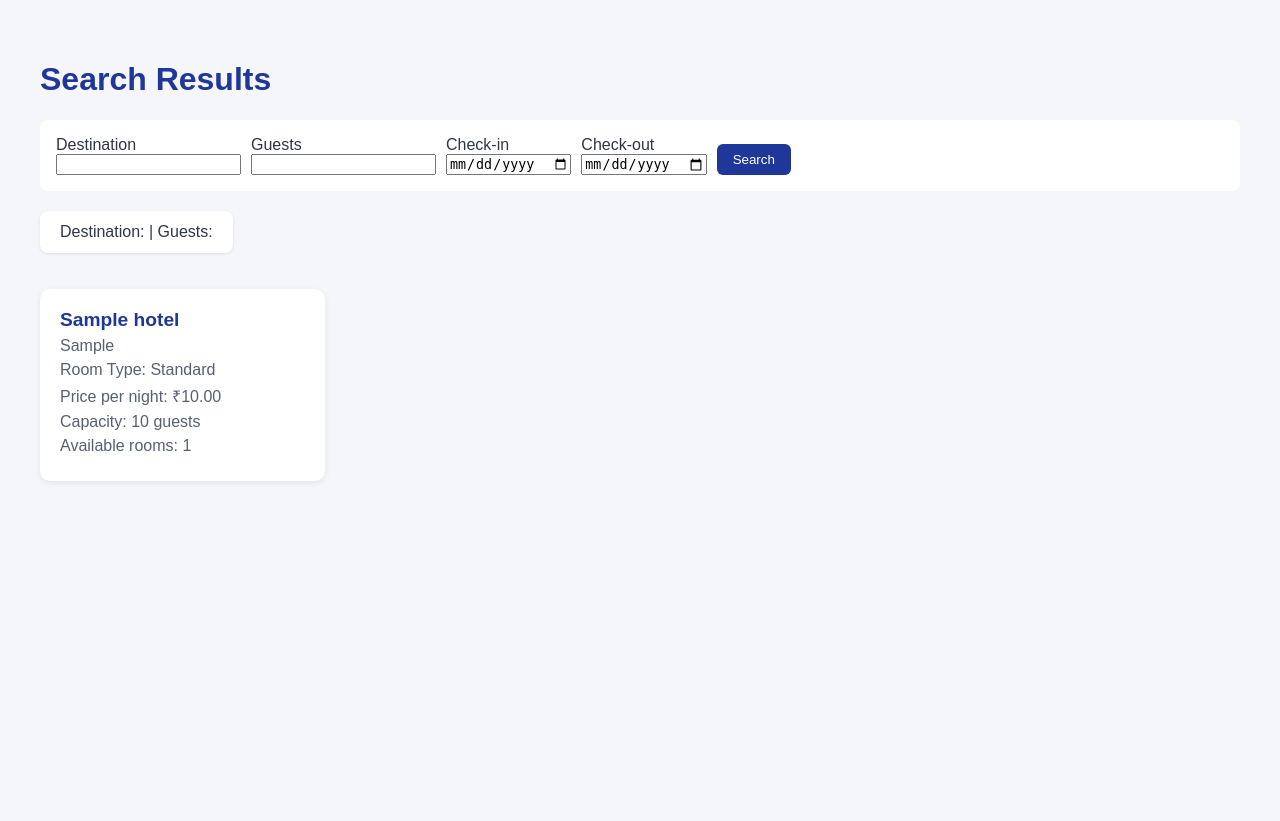
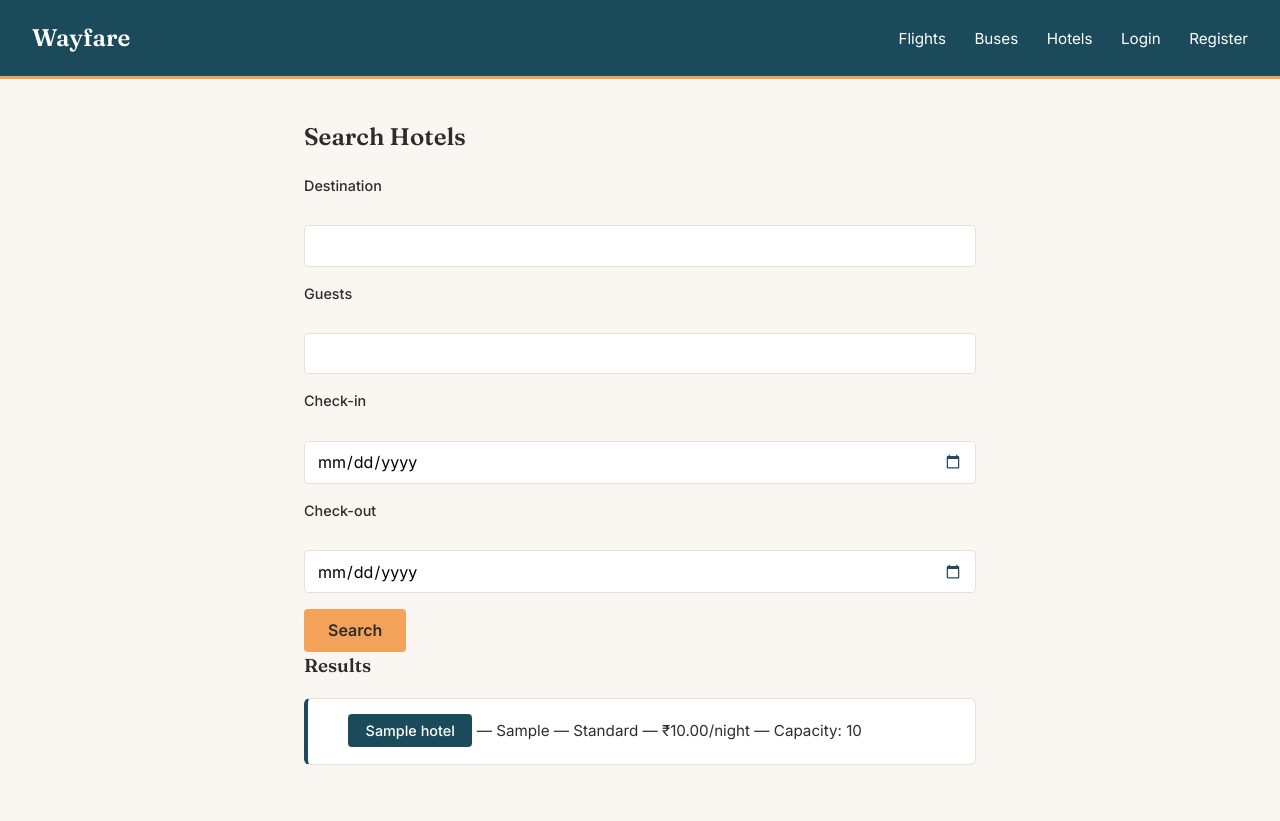
Before and after one commit to I-m-A-r-y-a-n/Travel_Booking_System, a Django app: page /hotels/search/ in a window 1280 px wide. Before the commit the page ends 482 px from the top, so only its background shows below. Run offline with Django 5.2, Linux system fonts and the light colour scheme; tables that the repository leaves empty hold one stand-in row (values such as "Sample post").

Commit message:
Convert hotel and payment templates to extend base.html for consistent styling

```diff
--- a/hotels/templates/hotels/search_results.html
+++ b/hotels/templates/hotels/search_results.html
@@ -1,100 +1,46 @@
-<!DOCTYPE html>
-<html>
-<head>
-    <title>Hotel Search Results</title>
-    <style>
-        body {
-            font-family: Arial, sans-serif;
-            background-color: #f5f6fa;
-            margin: 0;
-            padding: 40px;
-            color: #2f3542;
-        }
-        h1 {
-            color: #1e3799;
-        }
-        .search-info {
-            background: #ffffff;
-            padding: 12px 20px;
-            border-radius: 8px;
-            display: inline-block;
-            margin-bottom: 20px;
-            box-shadow: 0 1px 3px rgba(0,0,0,0.1);
-        }
-        .room-list {
-            list-style: none;
-            padding: 0;
-            display: grid;
-            grid-template-columns: repeat(auto-fill, minmax(280px, 1fr));
-            gap: 20px;
-        }
-        .room-card {
-            background: #ffffff;
-            border-radius: 10px;
-            padding: 20px;
-            box-shadow: 0 2px 6px rgba(0,0,0,0.08);
-        }
-        .room-card a {
-            font-size: 1.2em;
-            font-weight: bold;
-            color: #1e3799;
-            text-decoration: none;
-        }
-        .room-card a:hover {
-            text-decoration: underline;
-        }
-        .room-card p {
-            margin: 6px 0;
-            color: #57606f;
-        }
-        .no-results {
-            color: #e84118;
-            font-weight: bold;
-        }
-    </style>
-</head>
-<body>
-    <h1>Search Results</h1>
+{% extends 'base.html' %}
 
-<form method="GET" action="{% url 'hotels:search_hotels' %}" style="background:#fff; padding:16px; border-radius:8px; margin-bottom:20px; display:flex; gap:10px; flex-wrap:wrap; align-items:end;">
-    <div>
+{% block title %}Search Hotels{% endblock %}
+
+{% block content %}
+<h2>Search Hotels</h2>
+
+<form method="GET" action="{% url 'hotels:search_hotels' %}">
+    <p>
         <label>Destination</label><br>
         <input type="text" name="destination" value="{{ destination }}">
-    </div>
-    <div>
+    </p>
+    <p>
         <label>Guests</label><br>
         <input type="number" name="guests" value="{{ guests }}" min="1">
-    </div>
-    <div>
+    </p>
+    <p>
         <label>Check-in</label><br>
         <input type="date" name="check_in" value="{{ check_in }}" min="{{ today }}">
-    </div>
-    <div>
+    </p>
+    <p>
         <label>Check-out</label><br>
         <input type="date" name="check_out" value="{{ check_out }}">
-    </div>
-    <button type="submit" style="padding:8px 16px; background:#1e3799; color:white; border:none; border-radius:6px;">Search</button>
+    </p>
+    <button type="submit">Search</button>
 </form>
 
-<div class="search-info">
-    Destination: <strong>{{ destination }}</strong> | Guests: <strong>{{ guests }}</strong>
-</div>
-
 {% if rooms %}
-        <ul class="room-list">
+    <h3>Results</h3>
+    <ul class="result-list">
     {% for room in rooms %}
-            <li class="room-card">
-                <a href="{% url 'hotels:hotel_detail' room.hotel.id %}?check_in={{ check_in }}&check_out={{ check_out }}">{{ room.hotel.name }}</a>
-                <p>{{ room.hotel.location }}</p>
-                <p>Room Type: {{ room.get_room_type_display }}</p>
-                <p>Price per night: ₹{{ room.price_per_night }}</p>
-                <p>Capacity: {{ room.capacity }} guests</p>
-                <p>Available rooms: {{ room.available_rooms }}</p>
+        <li>
+            <span>
+                <a href="{% url 'hotels:hotel_detail' room.hotel.id %}?check_in={{ check_in }}&check_out={{ check_out }}">{{ room.hotel.name }}</a> —
+                {{ room.hotel.location }} —
+                {{ room.get_room_type_display }} —
+                ₹{{ room.price_per_night }}/night —
+                Capacity: {{ room.capacity }}
+            </span>
         </li>
     {% endfor %}
     </ul>
-    {% else %}
-        <p class="no-results">No rooms found matching your search.</p>
+{% elif request.GET %}
+    <p>No rooms found matching your search.</p>
 {% endif %}
-</body>
-</html>
+{% endblock %}
```
Also changed, not shown: hotels/templates/hotels/booking_failed.html (+8 -14 lines), hotels/templates/hotels/hotel_detail.html (+18 -67 lines), payments/templates/payments/choose_method.html (+15 -35 lines), payments/templates/payments/payment_result.html (+12 -51 lines). Lines whose indentation alone changed are shown as unchanged.
